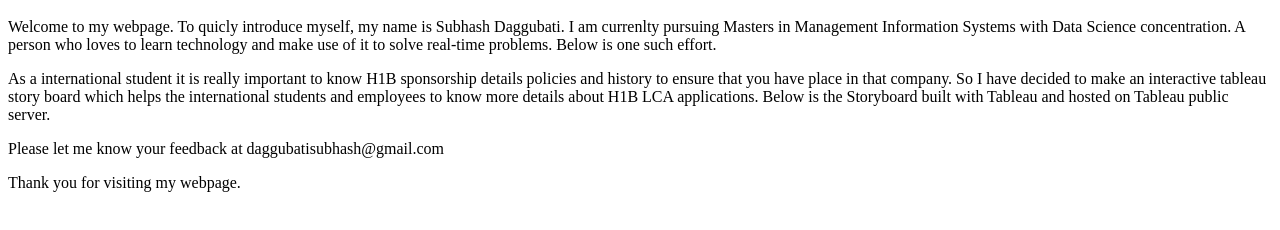
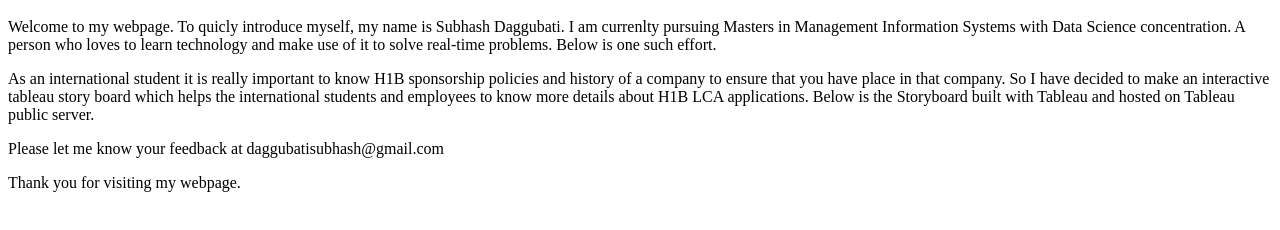
Before and after one commit to Subhash-Daggubati/H1B-LCA-Application-Analysis, a plain HTML site: page index.html in a window 1280 px wide. Shown: the part 48-278 px from the top of the page. Drawn offline with Linux system fonts and the light colour scheme.

Commit message:
Update index.html

```diff
--- a/index.html
+++ b/index.html
@@ -9,7 +9,7 @@
 Welcome to my webpage. To quicly introduce myself, my name is Subhash Daggubati. I am currenlty pursuing Masters in Management Information Systems with Data Science concentration. A person who loves to learn technology and make use of it to solve real-time problems. Below is one such effort.
 </p>
 <p>
-As a international student it is really important to know H1B sponsorship details policies and history to ensure that you have place in that company. So I have decided to make an interactive tableau story board which helps the international students and employees to know more details about H1B LCA applications. Below is the Storyboard built with Tableau and hosted on Tableau public server.
+As an international student it is really important to know H1B sponsorship policies and history of a company to ensure that you have place in that company. So I have decided to make an interactive tableau story board which helps the international students and employees to know more details about H1B LCA applications. Below is the Storyboard built with Tableau and hosted on Tableau public server.
 </p>
 <p>
 Please let me know your feedback at daggubatisubhash@gmail.com
```
